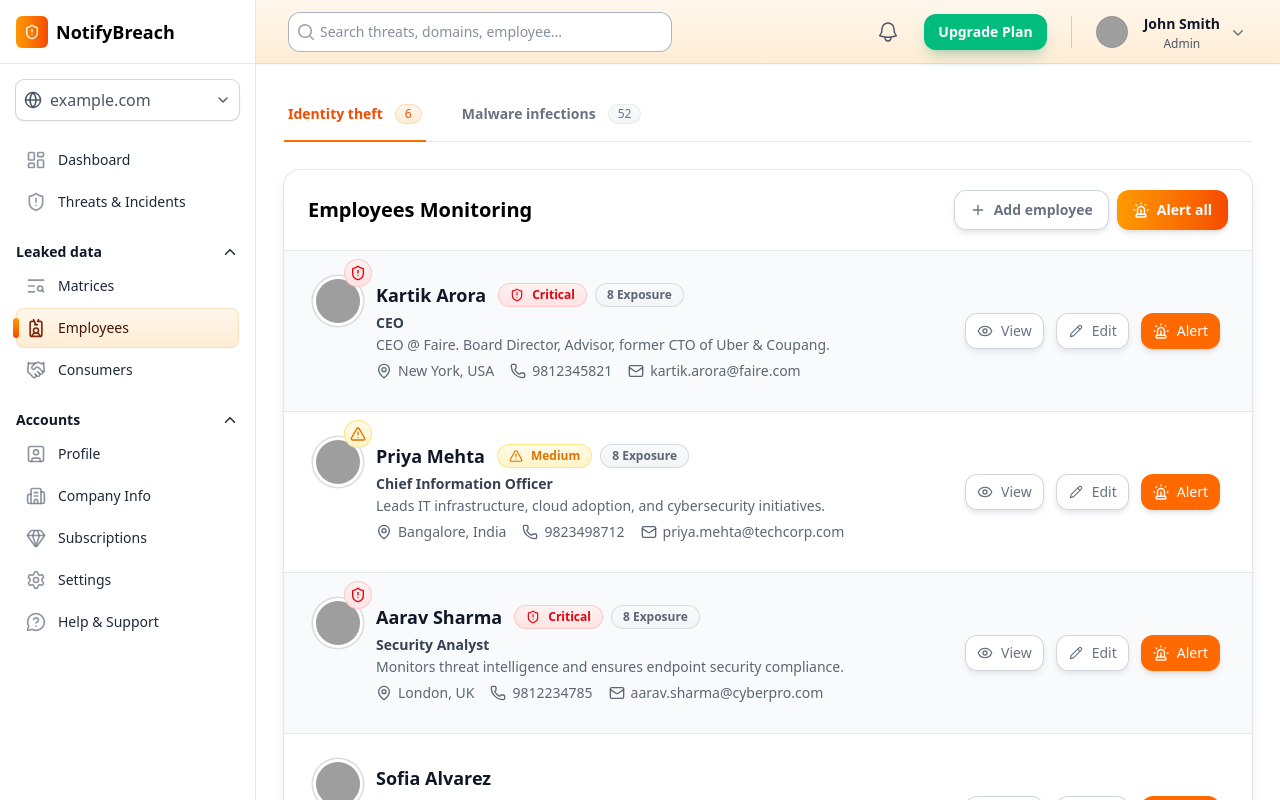
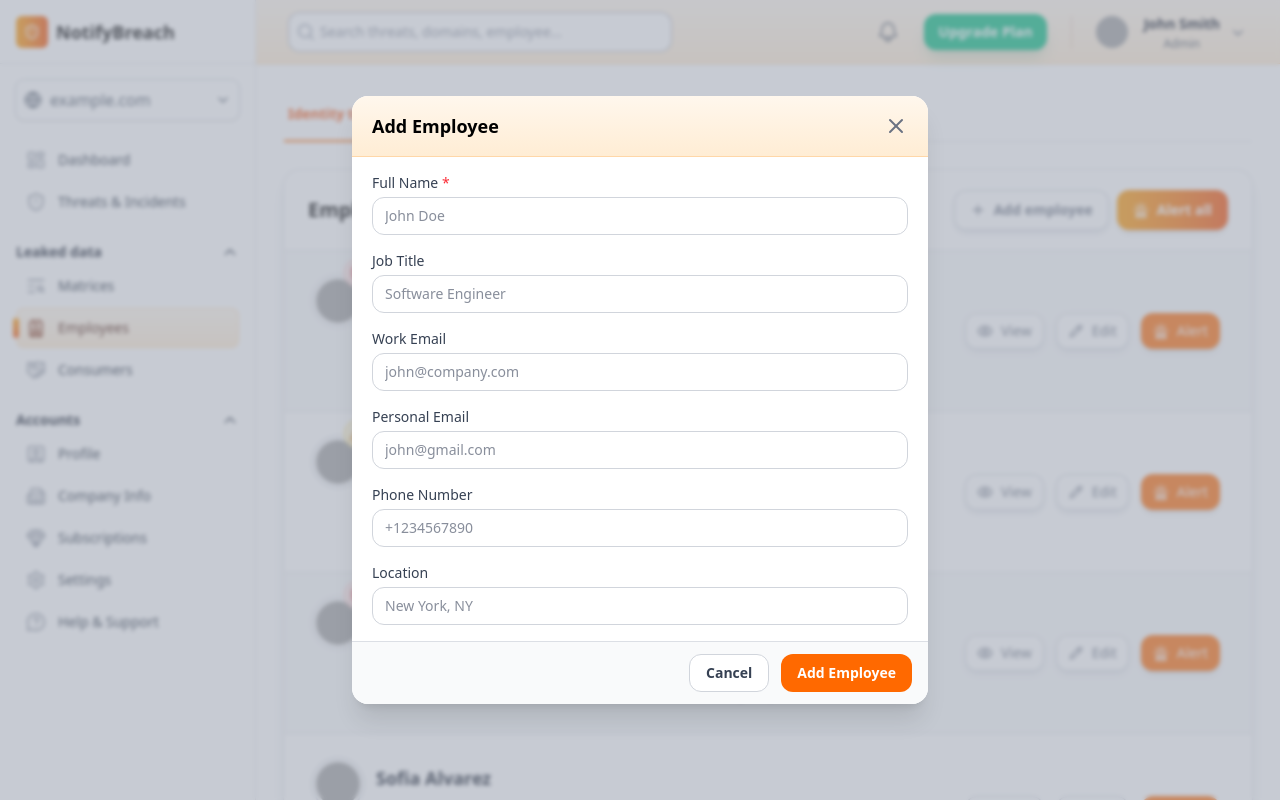
Before and after one commit to Kumarsj420/notify_dashboard, a Next.js app: page /employees in a window 1280 px wide. Both pictures are taken after a click on the button "Add employee". Shown: the top 800 px of the page. Built offline with nearby package versions, Linux system fonts and the light colour scheme; grey boxes are pictures that could not be loaded.

Commit message:
all modals for employee done (ui part)

```diff
--- a/app/components/Modals.tsx
+++ b/app/components/Modals.tsx
@@ -61,7 +61,7 @@ export function ModalHeader({
     className
 }: ModalHeaderProps) {
     return (
-        <div className={`px-5 py-4 border-b border-gray-200 relative ${className}`}>
+        <div className={`bg-linear-to-b from-p-50 to-p-100 px-5 py-4 border-b border-p-200 relative ${className}`}>
             <span className="font-bold text-lg truncate">
                 {children}
             </span>
@@ -81,11 +81,13 @@ export function ModalHeader({
 
 export function ModalBody({
     children,
+    className
 }: Readonly<{
     children: React.ReactNode;
+    className?: string
 }>) {
     return (
-        <div className="bg-white px-5 py-4 max-h-140 overflow-y-auto">
+        <div className={`bg-white px-5 py-4 max-h-125 overflow-y-auto ${className}`}>
             {children}
         </div>
     )
@@ -93,11 +95,13 @@ export function ModalBody({
 
 export function ModalFooter({
     children,
+    className
 }: Readonly<{
     children: React.ReactNode;
+    className?: string
 }>) {
     return (
-        <div className="bg-gray-50 px-4 py-3 border-t border-t-sc-200">
+        <div className={`bg-gray-50 px-4 py-3 border-t border-t-sc-300/70 ${className}`}>
             {children}
         </div>
     )
--- a/app/components/employeeList.tsx
+++ b/app/components/employeeList.tsx
@@ -20,9 +20,10 @@ interface Props {
   data: ExposureEvent;
   onView: (employee: ExposureEvent) => void;
   onEdit: (employee: ExposureEvent) => void;
+  onAlert: (employee: ExposureEvent) => void;
 }
 
-const ContactCard: React.FC<Props> = ({ data, onView, onEdit }) => {
+const ContactCard: React.FC<Props> = ({ data, onView, onEdit, onAlert }) => {
 
   return (
     <>
@@ -114,7 +115,7 @@ const ContactCard: React.FC<Props> = ({ data, onView, onEdit }) => {
             </button>
 
 
-            <button className="bg-p-500 hover:bg-p-400 text-white rounded-xl px-3 py-2 text-sm flex items-center gap-2 font-medium shadow-md hover:shadow-lg transition cursor-pointer popup-trigger" data-popup="alertPopup">
+            <button onClick={() => onAlert(data)} className="bg-p-500 hover:bg-p-400 text-white rounded-xl px-3 py-2 text-sm flex items-center gap-2 font-medium shadow-md hover:shadow-lg transition cursor-pointer popup-trigger" data-popup="alertPopup">
               <Siren size={16} className="scale-105" /> Alert
             </button>
 
--- a/app/employees/domain.tsx
+++ b/app/employees/domain.tsx
@@ -85,8 +85,11 @@ const Domain: React.FC = () => {
   };
 
   const [editOpen, setEditOpen] = useState(false);
+  const [viewOpen, setViewOpen] = useState(false);
+  const [addEmploeyee, setAddEmployee] = useState(false);
+  const [addAlertAll, setAddAlertAll] = useState(false);
+  const [alertOpen, setAlertOpen] = useState(false);
 
-  const [viewOpen, setViewOpen] = useState(false);
   const [selectedEmployee, setSelectedEmployee] = useState<any>(null);
 
   const handleViewModal = (employee: any) => {
@@ -99,10 +102,175 @@ const Domain: React.FC = () => {
     setEditOpen(true);
   };
 
+  const handleAlertModal = (employee: any) => {
+    setSelectedEmployee(employee);
+    setAlertOpen(true);
+  };
+
   return (
     <>
+
+      <Modal open={addEmploeyee} maxWidth="xl" onClose={setAddEmployee}>
+        <ModalHeader onClose={setAddEmployee}>Add Employee</ModalHeader>
+        <ModalBody>
+          <form className="space-y-4">
+            <div>
+              <label className="block text-sm font-medium text-gray-700 mb-1">
+                Full Name <span className="text-red-500">*</span>
+              </label>
+              <input
+                type="text"
+                placeholder="John Doe"
+                className="w-full border border-sc-300 rounded-xl px-3 py-2 text-sm placeholder:text-sc-500/80 focus:ring-2 focus:ring-orange-400 focus:border-transparent outline-none"
+              />
+            </div>
+
+            <div>
+              <label className="block text-sm font-medium text-gray-700 mb-1">
+                Job Title
+              </label>
+              <input
+                type="text"
+                placeholder="Software Engineer"
+                className="w-full border border-sc-300 rounded-xl px-3 py-2 text-sm placeholder:text-sc-500/80 focus:ring-2 focus:ring-orange-400 focus:border-transparent outline-none"
+              />
+            </div>
+
+            <div>
+              <label className="block text-sm font-medium text-gray-700 mb-1">
+                Work Email
+              </label>
+              <input
+                type="email"
+                placeholder="john@company.com"
+                className="w-full border border-sc-300 rounded-xl px-3 py-2 text-sm placeholder:text-sc-500/80 focus:ring-2 focus:ring-orange-400 focus:border-transparent outline-none"
+              />
+            </div>
+
+            <div>
+              <label className="block text-sm font-medium text-gray-700 mb-1">
+                Personal Email
+              </label>
+              <input
+                type="email"
+                placeholder="john@gmail.com"
+                className="w-full border border-sc-300 rounded-xl px-3 py-2 text-sm placeholder:text-sc-500/80 focus:ring-2 focus:ring-orange-400 focus:border-transparent outline-none"
+              />
+            </div>
+
+            <div>
+              <label className="block text-sm font-medium text-gray-700 mb-1">
+                Phone Number
+              </label>
+              <input
+                type="tel"
+                placeholder="+1234567890"
+                className="w-full border border-sc-300 rounded-xl px-3 py-2 text-sm placeholder:text-sc-500/80 focus:ring-2 focus:ring-orange-400 focus:border-transparent outline-none"
+              />
+            </div>
+
+            <div>
+              <label className="block text-sm font-medium text-gray-700 mb-1">
+                Location
+              </label>
+              <input
+                type="text"
+                placeholder="New York, NY"
+                className="w-full border border-sc-300 rounded-xl px-3 py-2 text-sm placeholder:text-sc-500/80 focus:ring-2 focus:ring-orange-400 focus:border-transparent outline-none"
+              />
+            </div>
+          </form>
+        </ModalBody>
+        <ModalFooter>
+          <div className="flex justify-end gap-3">
+            <button
+              onClick={() => setAddEmployee(false)}
+              type="button"
+              className="px-4 py-2 rounded-xl border border-gray-300 text-gray-700 hover:bg-gray-50 transition bg-white text-sm font-semibold"
+            >
+              Cancel
+            </button>
+            <button
+              type="button"
+              className="px-4 py-2 rounded-xl bg-orange-500 text-white hover:bg-orange-400 transition text-sm font-semibold"
+            >
+              Add Employee
+            </button>
+          </div>
+        </ModalFooter>
+      </Modal>
+
+      <Modal open={addAlertAll} maxWidth="xl" onClose={setAddAlertAll}>
+        <ModalHeader onClose={setAddAlertAll}>Alert All Employees</ModalHeader>
+        <ModalBody className="relative z-10">
+          <ShieldCheckIcon className="absolute top-1/2 left-1/2 -translate-1/2 size-24 -z-10 text-emerald-400/40" />
+          <p className="text-gray-600/90">
+            Are you sure you want to send an alert to all employees? This action will immediately trigger email notifications to their official work addresses. Please confirm before proceeding, as this message will be distributed organization-wide and may require follow-up communication or action.
+          </p>
+        </ModalBody>
+        <ModalFooter>
+          <div className="flex justify-end gap-3">
+            <button
+              onClick={() => setAddAlertAll(false)}
+              type="button"
+              className="px-4 py-2 rounded-xl border border-gray-300 text-gray-700 hover:bg-gray-50 transition bg-white text-sm font-semibold"
+            >
+              Cancel
+            </button>
+            <button
+              className="bg-red-500 hover:bg-red-400 text-white px-4 py-2 rounded-xl text-sm font-semibold "
+            >
+              Yes, Alert All
+            </button>
+          </div>
+        </ModalFooter>
+      </Modal>
+
+      <Modal open={alertOpen} maxWidth="xl" onClose={setAlertOpen}>
+        <ModalHeader onClose={setAlertOpen}>Alert Rohan Gupta</ModalHeader>
+        <ModalBody>
+          <p className="text-gray-700 mb-4">
+            Choose how you’d like to alert this employee:
+          </p>
+
+          <div className="space-y-3">
+            <label className="flex items-center gap-2">
+              <input
+                type="radio" name='alert-email'
+              />
+              <span>Alert via <b>official email</b>: example@email.com</span>
+            </label>
+
+            <label className="flex items-center gap-2">
+              <input
+                type="radio" name='alert-email'
+              />
+              <span>Alert via <b>personal email</b>: example@email.com</span>
+            </label>
+          </div>
+        </ModalBody>
+
+        <ModalFooter>
+          <div className="flex justify-end gap-3">
+            <button
+              onClick={() => setAddEmployee(false)}
+              type="button"
+              className="px-4 py-2 rounded-xl border border-gray-300 text-gray-700 hover:bg-gray-50 transition bg-white text-sm font-semibold"
+            >
+              Cancel
+            </button>
+            <button
+              type="button"
+              className="px-4 py-2 rounded-xl bg-orange-500 text-white hover:bg-orange-400 transition text-sm font-semibold"
+            >
+              Send Alert
+            </button>
+          </div>
+        </ModalFooter>
+      </Modal>
+
       <Modal open={editOpen} maxWidth="xl" onClose={setEditOpen}>
-        <ModalHeader onClose={setEditOpen} className="bg-linear-to-b from-p-50 to-p-100">Edit Contact Details</ModalHeader>
+        <ModalHeader onClose={setEditOpen}>Edit Contact Details</ModalHeader>
         <ModalBody>
           {/* Profile Section */}
           <div className="flex items-center gap-4 bg-linear-to-b from-sc-50 to-sc-100 border border-sc-200 rounded-xl p-4 mb-6">
@@ -126,7 +294,7 @@ const Domain: React.FC = () => {
               <input
                 type="email"
                 placeholder="work@company.com"
-              className="w-full rounded-xl border border-sc-300 px-3 py-2 focus:outline-none focus:ring-2 focus:ring-p-500 focus:border-transparent transition"
+                className="w-full rounded-xl border border-sc-300 px-3 py-2 focus:outline-none focus:ring-2 focus:ring-p-500 focus:border-transparent transition placeholder:text-sc-500/80"
               />
             </div>
 
@@ -157,7 +325,7 @@ const Domain: React.FC = () => {
         <ModalFooter>
           <div className="flex justify-end gap-3">
             <button
-             onClick={ () => setEditOpen(false)}
+              onClick={() => setEditOpen(false)}
               type="button"
               className="px-4 py-2 rounded-xl border border-gray-300 text-gray-700 hover:bg-gray-50 transition bg-white text-sm font-semibold"
             >
@@ -174,7 +342,7 @@ const Domain: React.FC = () => {
       </Modal>
 
       <Modal open={viewOpen} maxWidth="3xl" onClose={setViewOpen}>
-        <ModalHeader onClose={setViewOpen} className="bg-linear-to-b from-p-50 to-p-100">Employee Details & Threat Profile</ModalHeader>
+        <ModalHeader onClose={setViewOpen}>Employee Details & Threat Profile</ModalHeader>
         <ModalBody>
           <div className="md:flex md:items-center md:justify-between md:space-x-5v">
             <div className="flex items-start space-x-5 pt-2 pb-7 border-b border-b-sc-200 w-full">
@@ -473,6 +641,23 @@ const Domain: React.FC = () => {
 
           </div>
         </ModalBody>
+        <ModalFooter>
+          <div className="flex justify-end gap-3">
+            <button
+              onClick={() => setAddEmployee(false)}
+              type="button"
+              className="px-4 py-2 rounded-xl border border-gray-300 text-gray-700 hover:bg-gray-50 transition bg-white text-sm font-semibold"
+            >
+              Cancel
+            </button>
+            <button
+              type="button"
+              className="px-4 py-2 rounded-xl bg-orange-500 text-white hover:bg-orange-400 transition text-sm font-semibold"
+            >
+              Download
+            </button>
+          </div>
+        </ModalFooter>
       </Modal>
 
       <div>
@@ -496,11 +681,11 @@ const Domain: React.FC = () => {
                 <h1 className="text-xl font-bold"> Employees Monitoring</h1>
 
                 <div className="flex items-center gap-2">
-                  <button className="bg-white hover:bg-sc-50 text-sc-500 rounded-xl px-4 py-2.5 text-sm flex items-center gap-2 font-semibold shadow-md shadow-gray-200 transition cursor-pointer popup-trigger ring-1 ring-inset ring-sc-300 hover:ring-sc-400/80" data-popup="addEmployee">
+                  <button onClick={() => setAddEmployee(true)} className="bg-white hover:bg-sc-50 text-sc-500 rounded-xl px-4 py-2.5 text-sm flex items-center gap-2 font-semibold shadow-md shadow-gray-200 transition cursor-pointer popup-trigger ring-1 ring-inset ring-sc-300 hover:ring-sc-400/80" data-popup="addEmployee">
                     <Plus size={16} /> Add employee
                   </button>
 
-                  <button  className="bg-linear-to-r from-amber-500 to-orange-600 hover:bg-sc-700 text-white rounded-xl px-4 py-2.5 text-sm flex items-center gap-2 font-semibold shadow-md hover:shadow-lg transition cursor-pointer popup-trigger" data-popup="alertPopup">
+                  <button onClick={() => setAddAlertAll(true)} className="bg-linear-to-r from-amber-500 to-orange-600 hover:bg-sc-700 text-white rounded-xl px-4 py-2.5 text-sm flex items-center gap-2 font-semibold shadow-md hover:shadow-lg transition cursor-pointer popup-trigger" data-popup="alertPopup">
                     <Siren size={16} className="scale-105" /> Alert all
                   </button>
                 </div>
@@ -508,7 +693,7 @@ const Domain: React.FC = () => {
 
               <div>
                 {employeeData.map((event) => (
-                  <EmployeeList key={event.id} data={event} onView={handleViewModal} onEdit={handleEditModal} />
+                  <EmployeeList key={event.id} data={event} onView={handleViewModal} onEdit={handleEditModal} onAlert={handleAlertModal} />
                 ))}
               </div>
 
```
Lines whose indentation alone changed are shown as unchanged.
